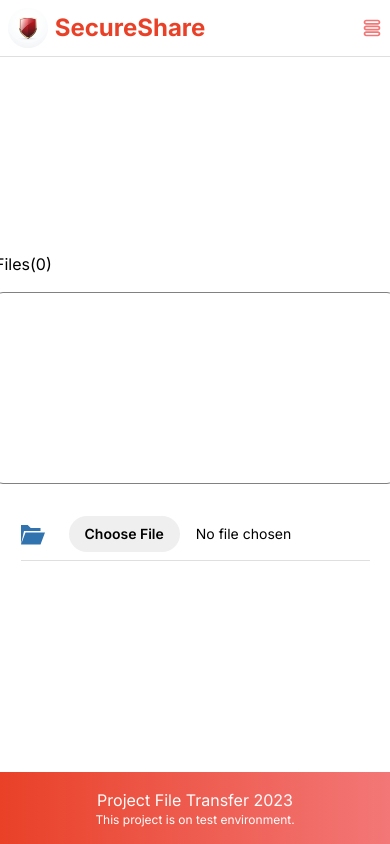
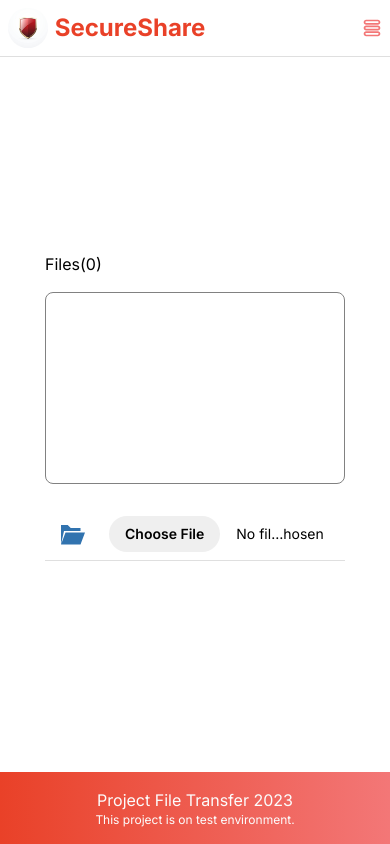
Before and after one commit to chuacharlesbon/secure-share, a Next.js app: page / in a window 390 px wide. Built offline with nearby package versions, Linux system fonts and the light colour scheme.

Commit message:
Mobile responsiveness

```diff
--- a/app/page.js
+++ b/app/page.js
@@ -257,12 +257,12 @@ export default function Home() {
       </div>
 
       <div className='w-full flex flex-col items-center'>
-      <div className='w-400px py-4'>
+      <div className='w-300px tablet:w-400px py-4'>
       <p className=''>
         Files(<span>{filelist.length}</span>)
       </p>
       </div>
-      <div className="w-400px rounded-lg border border-grey-100 p-4 flex flex-col justify-start items-start h-48">
+      <div className="w-300px tablet:w-400px rounded-lg border border-grey-100 p-4 flex flex-col justify-start items-start h-48">
         <>
         {
           filelist.map((e) => <div className='w-full flex flex-row items-end justify-between' key={e.name}>
@@ -279,7 +279,7 @@ export default function Home() {
         </>
       </div>
       <div className='h-8'/>
-      <form className="flex items-center space-x-6 border-b border-grey-400 pb-2">
+      <form className="w-300px tablet:w-400px px-4 flex items-center space-x-6 border-b border-grey-400 pb-2">
         <div className="shrink-0">
           <ImFolderOpen className='text-blue-100 text-2xl'/>
         </div>
@@ -324,7 +324,7 @@ export default function Home() {
           onClick={() => {
             setSelectedFile(null)
             setFilelist([])
-            document.getElementById('fileInput').value = "";
+            /* document.getElementById('fileInput').value = ""; */
           }}
         >
           Clear
```
